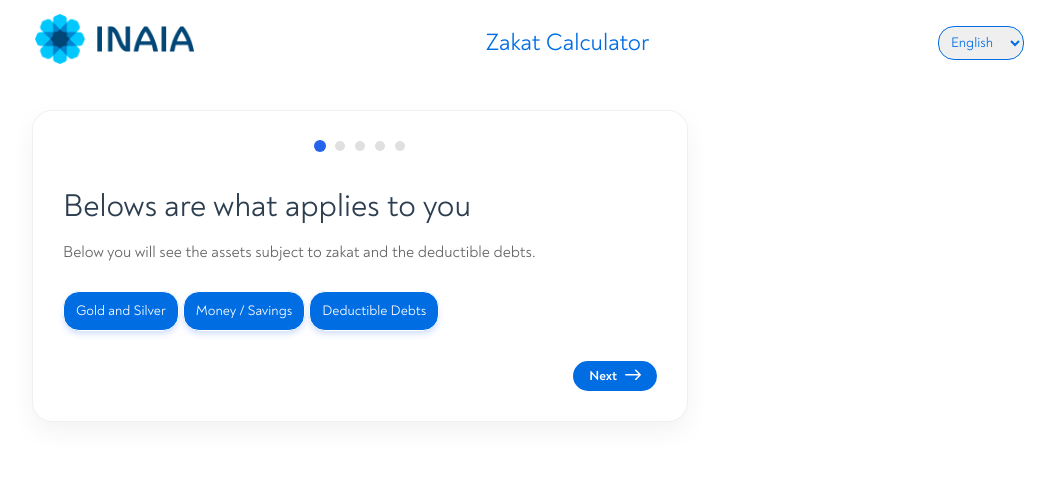
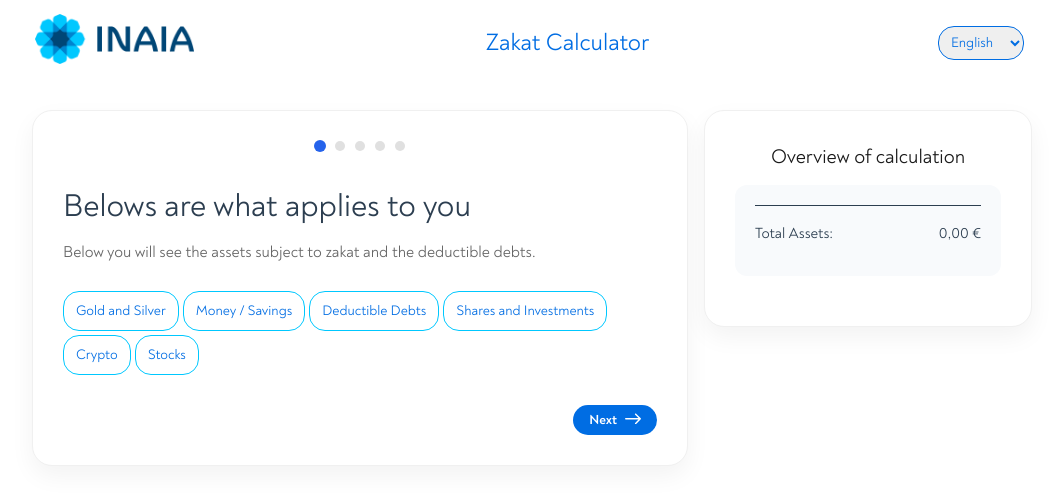
Before and after one commit to sarjis-abdullah/inaia-zakah-calculator, a Vue app: page /en in a window 1280 px wide. Both pictures are taken after a click on the button "Calculate Zakat". Shown: the top 504 px of the page, without its empty margins (108-1171 px from the left). Built offline with nearby package versions, Linux system fonts and the light colour scheme; no server answers.

Commit message:
added new category

```diff
--- a/src/views/StepsCalculator.vue
+++ b/src/views/StepsCalculator.vue
@@ -48,6 +48,21 @@ const options = ref([
   {
     title: t("Deductible Debts"),
     id: 3,
+    selected: false,
+  },
+  {
+    title: t("Shares and Investments"),
+    id: 4,
+    selected: false,
+  },
+  {
+    title: t("Crypto"),
+    id: 5,
+    selected: false,
+  },
+  {
+    title: t("Stocks"),
+    id: 6,
     selected: false,
   },
 ]);
@@ -273,8 +288,10 @@ onMounted(() => {
             <button
               v-for="value in options"
               @click="selectOption(value.id)"
-              :class="['tab-btn p-3 active-tab']"
-              style="border: 1px solid white"
+              :class="[
+                'tab-btn p-3',
+                value.selected ? 'active-tab' : 'inactive-tab',
+              ]"
             >
               {{ value.title }}
             </button>
@@ -442,8 +459,8 @@ onMounted(() => {
         </div>
       </section>
     </div>
-    <section class="zakat-card" v-if="currentStep > 1">
-      <div class="fade-in">
+    <section class="">
+      <div class="zakat-card fade-in">
         <h2 class="overview-title">{{ $t("overview_of_calculation") }}</h2>
 
         <div class="result-box">
```
